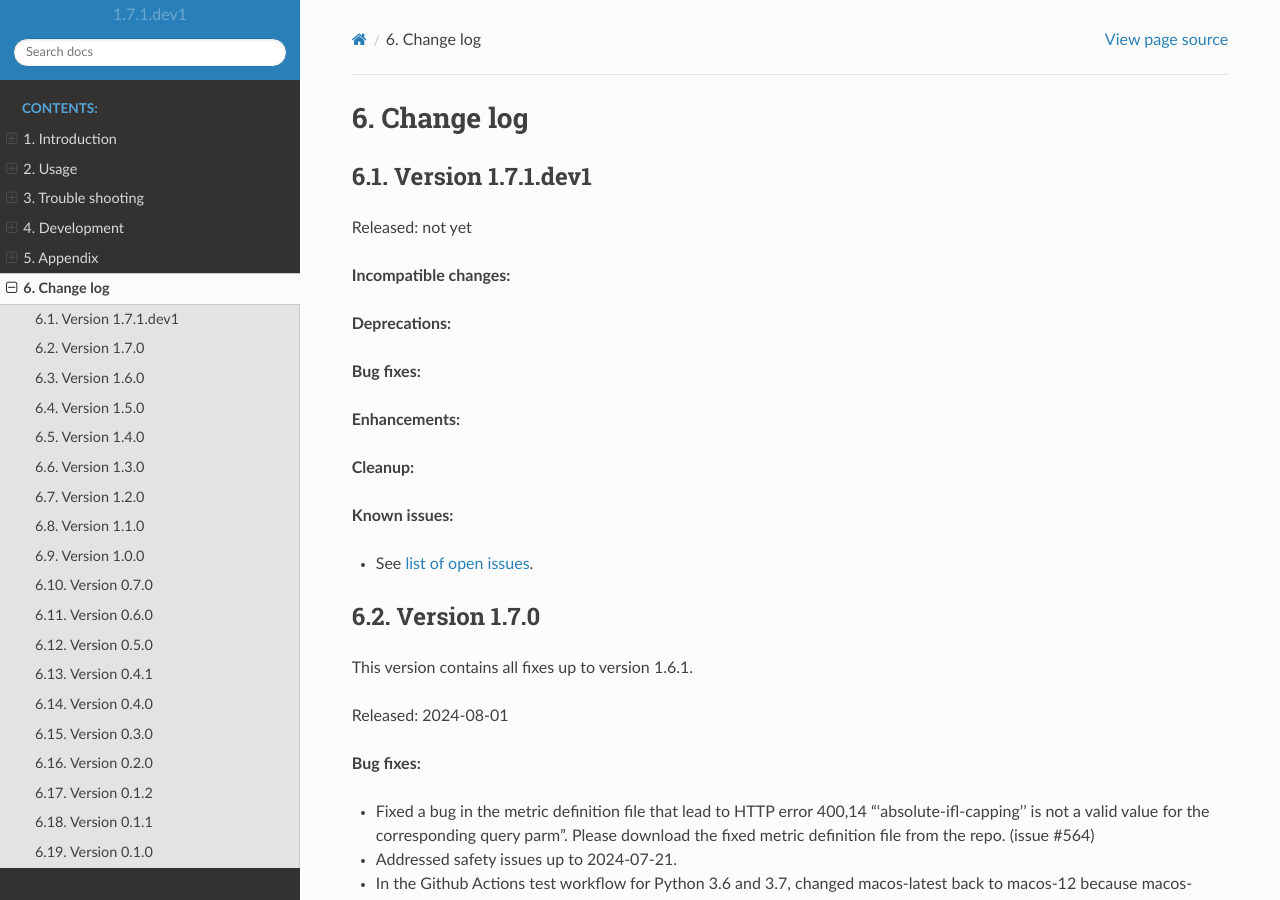
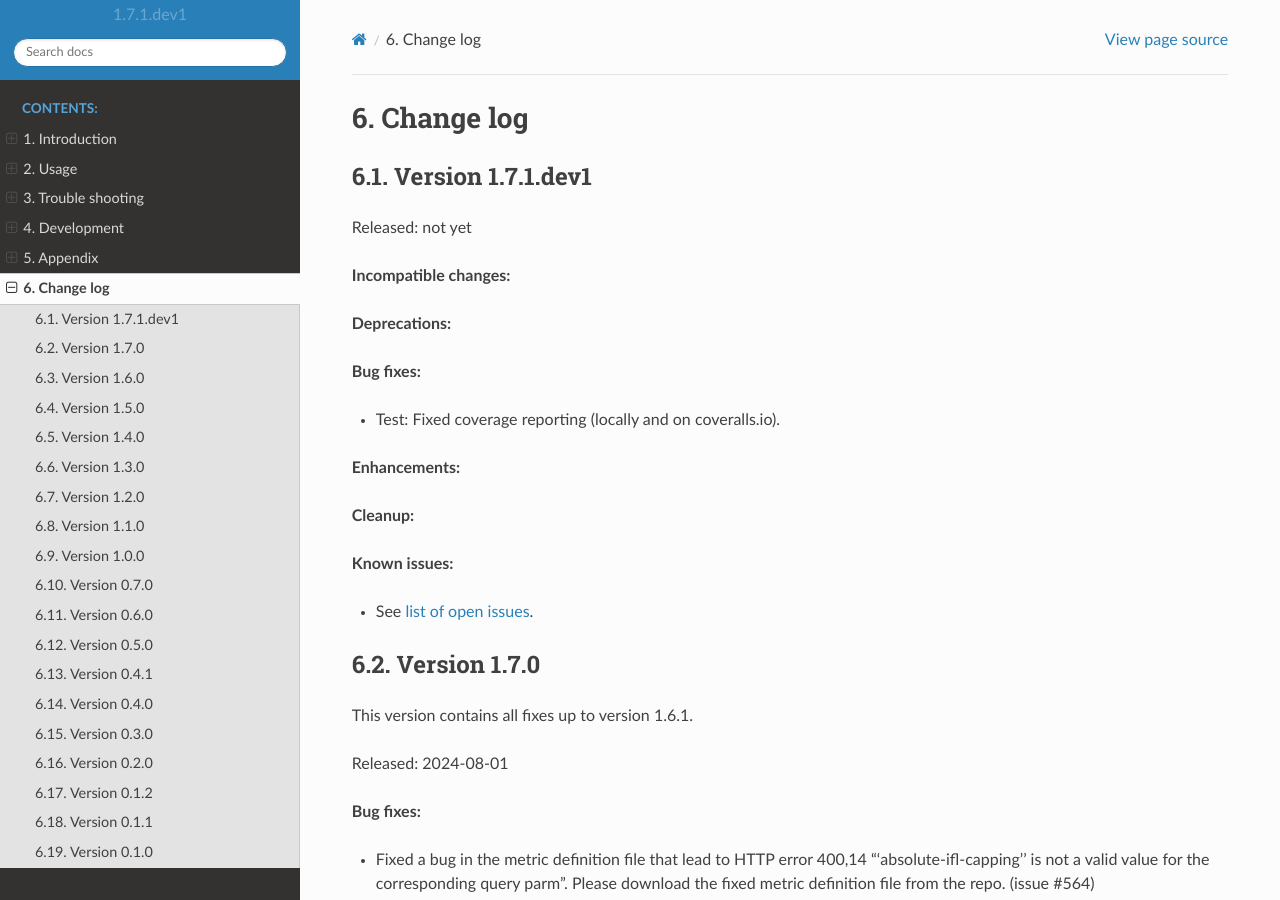
Before and after one commit to zhmcclient/zhmc-prometheus-exporter, a Sphinx documentation site: the page built from docs/changes.rst, in a window 1280 px wide and 900 px high. Built offline with Sphinx 7.4.7 and the Read the Docs theme 2.0.0, drawn with Linux system fonts in a browser that asks for light colours.

Commit message:
Test: Fixed coverage reporting (locally and on coveralls.io)
Signed-off-by: Andreas Maier <maiera@de.ibm.com>

```diff
--- a/docs/changes.rst
+++ b/docs/changes.rst
@@ -27,6 +27,8 @@ Released: not yet
 **Deprecations:**
 
 **Bug fixes:**
+
+* Test: Fixed coverage reporting (locally and on coveralls.io).
 
 **Enhancements:**
 
```
Also changed, not shown: 3 other files.
